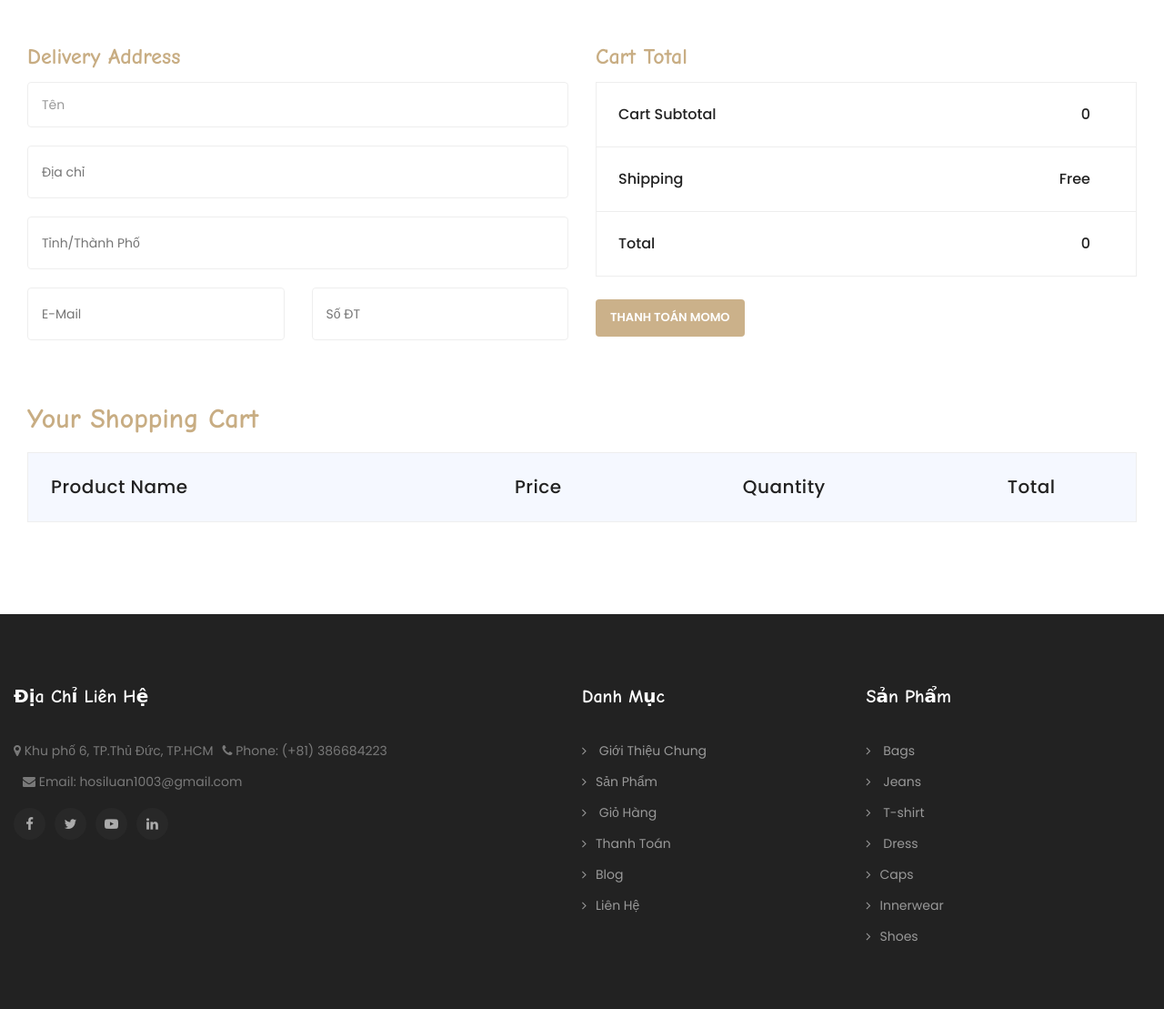
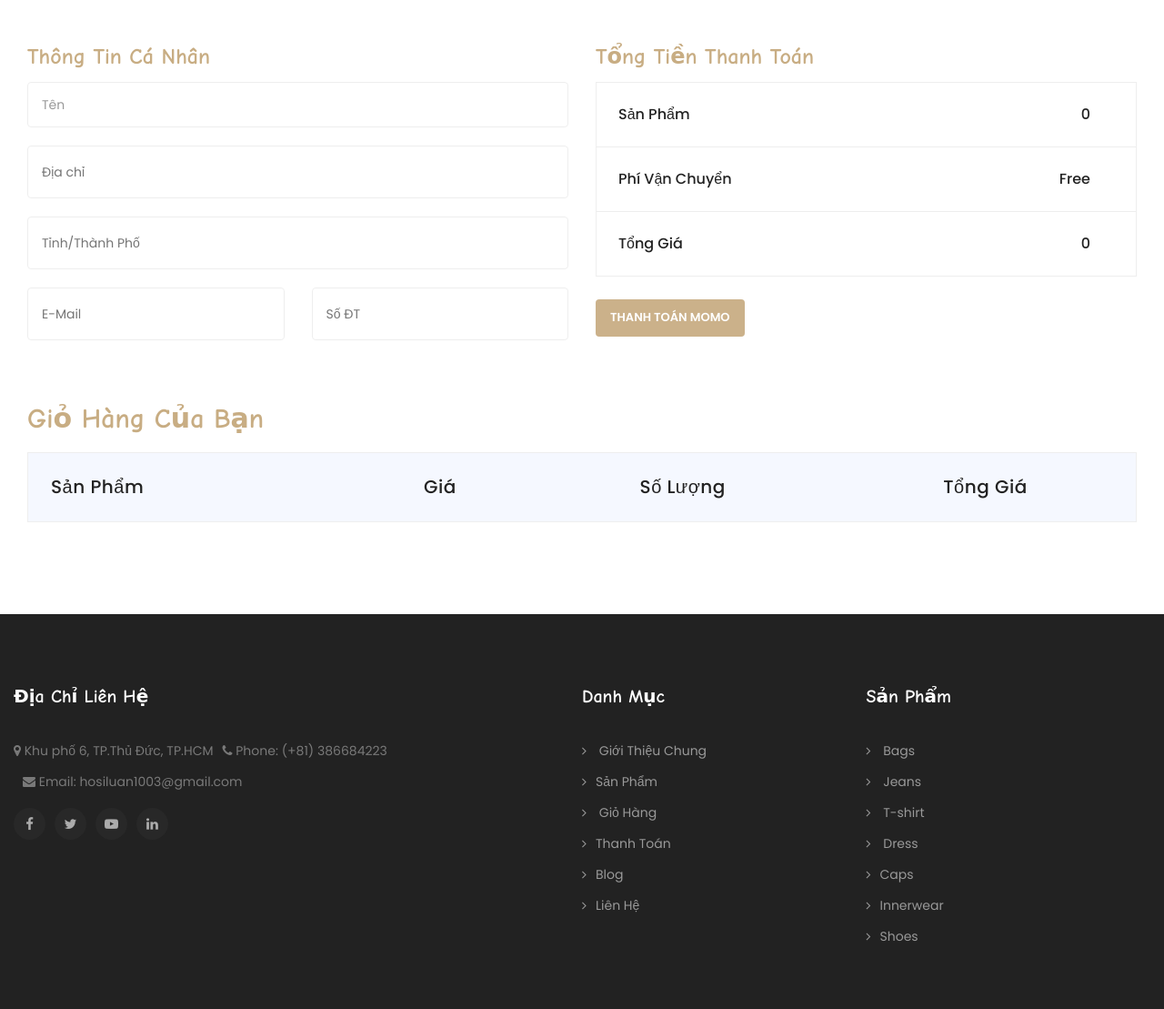
Before and after one commit to afafjl/django, a Django app: page /checkout/ in a window 1280 px wide. Shown: the part 370-1479 px from the top of the page at 91% size. Run offline with Django 4.2, Linux system fonts and the light colour scheme; lists and menus that the app fills with data are empty; parts of the project's set-up code (start-up, migrations or seed data) failed here and were passed over; some libraries are stand-ins or nearby versions.

Commit message:
Update checkout.html

```diff
--- a/store/templates/store/checkout.html
+++ b/store/templates/store/checkout.html
@@ -5,10 +5,10 @@
 	<div class="container-fluid">
 		<div class="row">
 			<div class="breadcrumb-content">
-				<h2>checkout</h2>
+				<h2>Thanh Toán</h2>
 				<ul>
-					<li><a href="{%url 'store'%}">Home</a></li>
-					<li><a href="">checkout</a></li>
+					<li><a href="{%url 'store'%}">Trang Chủ</a></li>
+					<li><a href="">Thanh Toán</a></li>
 				</ul>
 			</div>
 		</div>
@@ -28,7 +28,7 @@
 				<!-- Billing Address -->
 				<!-- Delivery Address  -->
 				<div class="col-sm-6 col-lg-6 wow fadeInDown   animated">
-					<h3>Delivery Address</h3>
+					<h3>Thông tin cá nhân</h3>
 
 						<div class="row">
 							<div class="col-sm-12">
@@ -64,7 +64,7 @@
 
 				</div>
 				<div class="col-sm-6 col-lg-6 wow fadeInDown   animated">
-					<h3>Cart total</h3>
+					<h3>Tổng Tiền Thanh Toán</h3>
 
 
 							{% comment %} <div class="col-sm-6 col-lg-6 wow fadeInDown   animated"> {% endcomment %}
@@ -73,15 +73,15 @@
 								  <table class="table-custom table-responsive">
 										<tbody>
 										  <tr >
-											<td>Cart Subtotal</td>
+											<td>Sản Phẩm</td>
 											<td>[[total]]</td>
 										  </tr>
 										  <tr>
-											<td>Shipping</td>
+											<td>Phí Vận Chuyển</td>
 											<td>Free</td>
 										  </tr>
 										  <tr>
-											<td>Total</td>
+											<td>Tổng Giá</td>
 											<td>[[total]]</td>
 										  </tr>
 										</tbody>
@@ -97,15 +97,15 @@
 		</form>
 			<!-- your shopping cart -->
 			<div class="row your_cart wow fadeInDown   animated">
-				<h2>your shopping cart</h2>
+				<h2>Giỏ Hàng Của Bạn</h2>
 				<div class="table-custom-responsive">
 					<table class="table-custom table-cart table-responsive">
 						<thead>
 							<tr>
-								<th>Product name</th>
-								<th>Price</th>
-								<th>Quantity</th>
-								<th>Total</th>
+								<th>Sản Phẩm</th>
+								<th>Giá</th>
+								<th>Số Lượng</th>
+								<th>Tổng Giá</th>
 							</tr>
 						</thead>
 							<tbody>
@@ -129,7 +129,7 @@
 			<!-- payment method -->
 				<div class="row payment_method wow fadeInDown   animated">
 					<div class="col-sm-6 col-lg-6">
-						{% comment %} <h3>Payment methods</h3>
+						{% comment %} <h3>Phương Thức Thanh Toán</h3>
 						<div class="inner_payment_method">
 							<div class="box-radio">
 								<div class="radio-panel">
```
